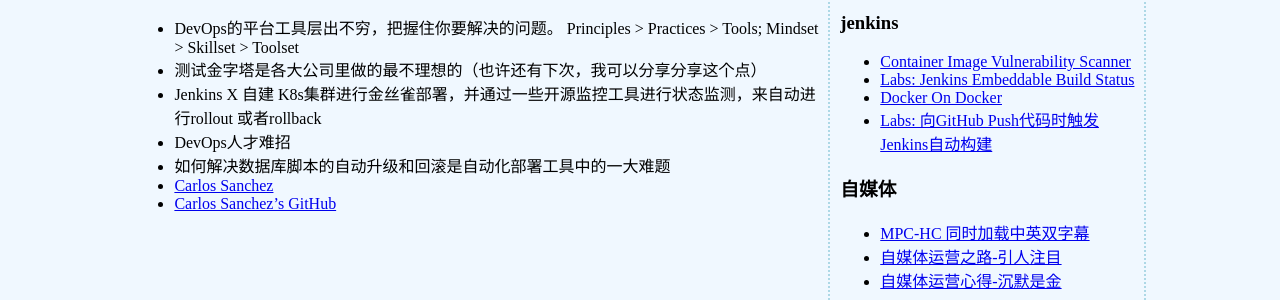
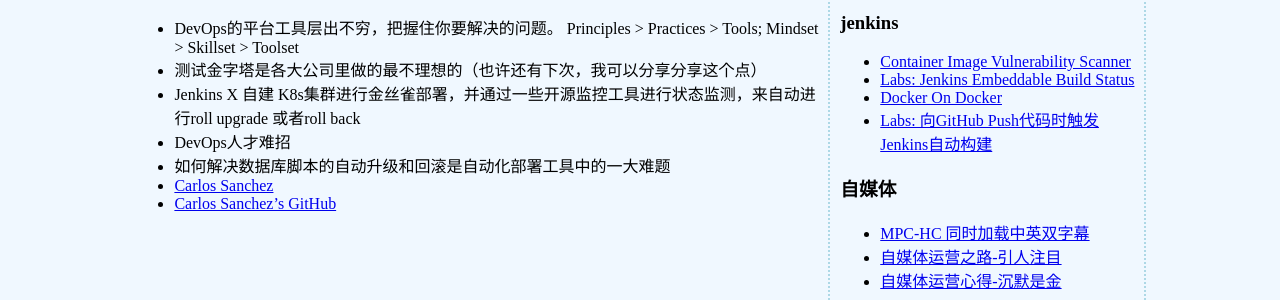
Before and after one commit to liuning0820/liuning0820.github.io, a Jekyll site: the page built from _posts/2019-06-29-jenkins-area-meetup-shanghai-note.md, in a window 1280 px wide. Shown: the part 824-1124 px from the top of the page. Built offline with Jekyll 4.4.1, drawn with Linux system fonts in a browser that asks for light colours; comment, search, counter and statistics services are not loaded.

Commit message:
squash change

```diff
--- a/_posts/2019-06-29-jenkins-area-meetup-shanghai-note.md
+++ b/_posts/2019-06-29-jenkins-area-meetup-shanghai-note.md
@@ -32,7 +32,7 @@ comments: true
 
 - DevOps的平台工具层出不穷，把握住你要解决的问题。 Principles > Practices > Tools; Mindset > Skillset > Toolset
 - 测试金字塔是各大公司里做的最不理想的（也许还有下次，我可以分享分享这个点）
-- Jenkins X 自建 K8s集群进行金丝雀部署，并通过一些开源监控工具进行状态监测，来自动进行rollout 或者rollback
+- Jenkins X 自建 K8s集群进行金丝雀部署，并通过一些开源监控工具进行状态监测，来自动进行roll upgrade 或者roll back
 - DevOps人才难招
 - 如何解决数据库脚本的自动升级和回滚是自动化部署工具中的一大难题
 - [Carlos Sanchez](https://carlossg.github.io/presentations/2019-06_jam_shanghai_beijing)
```
Also changed, not shown: _posts/2019-05-20-jenkins-anchore-container-images-scanner.md (+1 -1 lines), _posts/2019-07-27-mindset-2019.md (+1 -1 lines), 1 other file.
